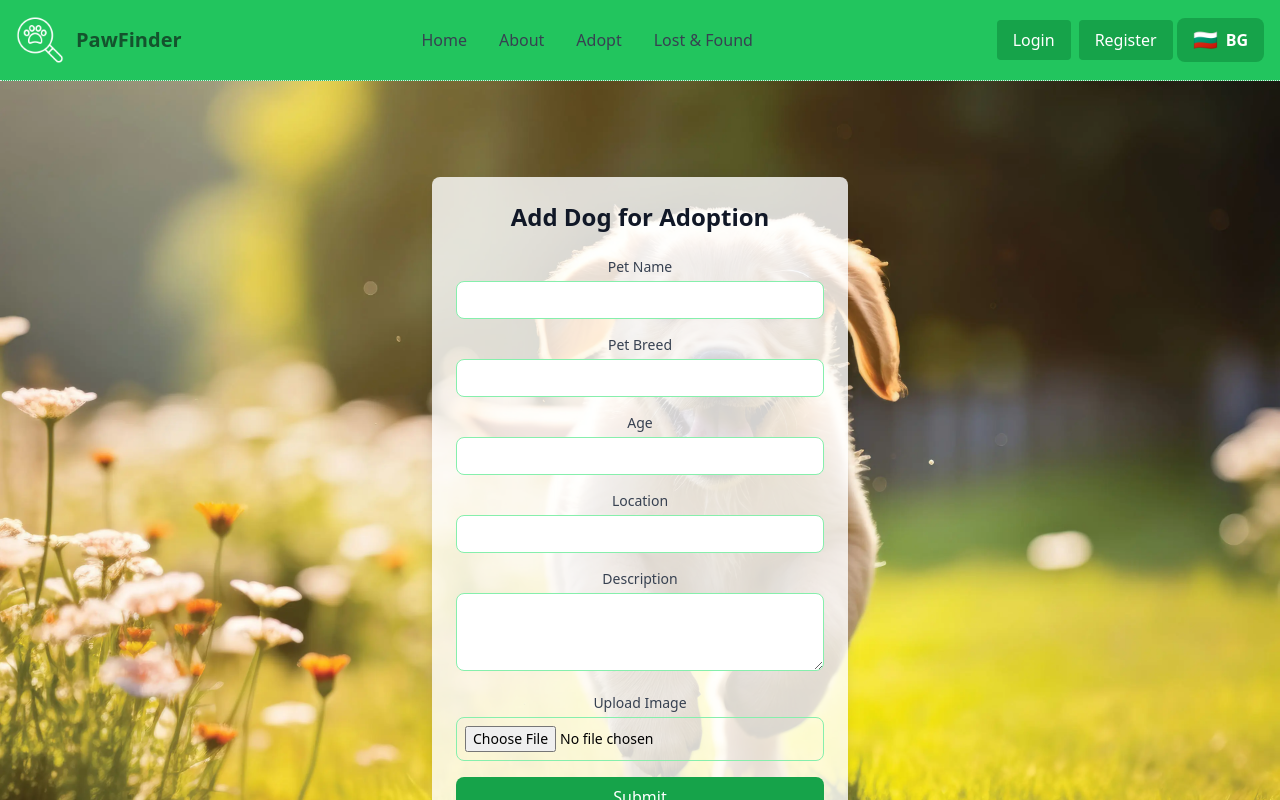
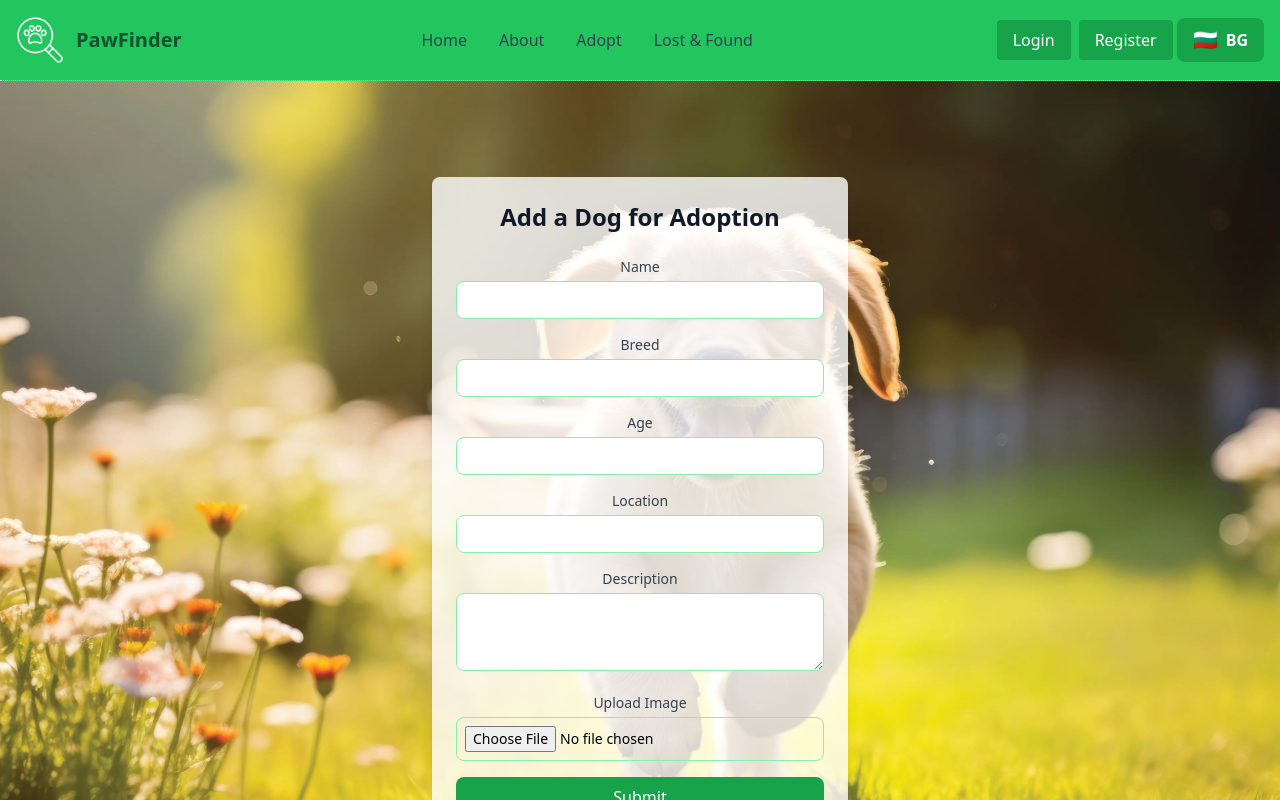
Before and after one commit to antoan-97/Pet-Finder, a React (Vite) app in the folder client/: page /dog-adoption-form in a window 1280 px wide. Built offline with nearby package versions, Linux system fonts and the light colour scheme; no server answers.

Commit message:
Implement translation in dog adoption form

```diff
--- a/client/src/components/adoptPet/dogAdoption/DogAdoptionForm.jsx
+++ b/client/src/components/adoptPet/dogAdoption/DogAdoptionForm.jsx
@@ -1,6 +1,7 @@
 import { useState, useContext } from "react";
 import { useNavigate } from "react-router-dom";
 import { useLoading } from "../../../contexts/LoadingContext";
+import { useTranslation } from 'react-i18next';
 
 import AuthContext from "../../../contexts/AuthContext";
 import Spinner from "../../common/Spinner";
@@ -10,6 +11,7 @@ export default function DogAdoptionForm() {
     const navigate = useNavigate()
     const { userId } = useContext(AuthContext);
     const { isLoading, setIsLoading } = useLoading();
+    const { t } = useTranslation();
 
     const [formData, setFormData] = useState({
         name: '',
@@ -65,11 +67,11 @@ export default function DogAdoptionForm() {
             <div className="container mx-auto px-4 max-w-md">
                 <div className="bg-white bg-opacity-80 rounded-lg shadow-lg p-6">
                     <h1 className="text-2xl font-bold text-gray-900 mb-6 text-center">
-                        Add Dog for Adoption
+                        {t('dogAdoptionForm.title')}
                     </h1>
                     <form onSubmit={handleSubmit} encType="multipart/form-data" className="space-y-4">
                         <div>
-                            <label className="block text-sm font-medium text-gray-700 mb-1">Pet Name</label>
+                            <label className="block text-sm font-medium text-gray-700 mb-1">{t('dogAdoptionForm.name')}</label>
                             <input
                                 type="text"
                                 name="name"
@@ -81,7 +83,7 @@ export default function DogAdoptionForm() {
                         </div>
 
                         <div>
-                            <label className="block text-sm font-medium text-gray-700 mb-1">Pet Breed</label>
+                            <label className="block text-sm font-medium text-gray-700 mb-1">{t('dogAdoptionForm.breed')}</label>
                             <input
                                 type="text"
                                 name="breed"
@@ -93,7 +95,7 @@ export default function DogAdoptionForm() {
                         </div>
 
                         <div>
-                            <label className="block text-sm font-medium text-gray-700 mb-1">Age</label>
+                            <label className="block text-sm font-medium text-gray-700 mb-1">{t('dogAdoptionForm.age')}</label>
                             <input
                                 type="text"
                                 name="age"
@@ -105,7 +107,7 @@ export default function DogAdoptionForm() {
                         </div>
 
                         <div>
-                            <label className="block text-sm font-medium text-gray-700 mb-1">Location</label>
+                            <label className="block text-sm font-medium text-gray-700 mb-1">{t('dogAdoptionForm.location')}</label>
                             <input
                                 type="text"
                                 name="location"
@@ -117,7 +119,7 @@ export default function DogAdoptionForm() {
                         </div>
 
                         <div>
-                            <label className="block text-sm font-medium text-gray-700 mb-1">Description</label>
+                            <label className="block text-sm font-medium text-gray-700 mb-1">{t('dogAdoptionForm.description')}</label>
                             <textarea
                                 name="description"
                                 value={formData.description}
@@ -128,7 +130,7 @@ export default function DogAdoptionForm() {
                         </div>
 
                         <div>
-                            <label className="block text-sm font-medium text-gray-700 mb-1">Upload Image</label>
+                            <label className="block text-sm font-medium text-gray-700 mb-1">{t('dogAdoptionForm.uploadImage')}</label>
                             <input
                                 type="file"
                                 name="image"
@@ -145,7 +147,7 @@ export default function DogAdoptionForm() {
 
                             className="w-full bg-green-600 text-white py-2 px-4 rounded-lg hover:bg-green-700 transition-colors duration-200"
                         >
-                            {isLoading ? <Spinner /> : 'Submit'}
+                            {isLoading ? <Spinner /> : t('dogAdoptionForm.submitButton')}
                         </button>
                     </form>
                 </div>
--- a/client/src/i18n/locales/bg/translation.json
+++ b/client/src/i18n/locales/bg/translation.json
@@ -81,5 +81,16 @@
         "backButton": "Назад към осиновяване",
         "editButton": "Редактирай",
         "deleteButton": "Изтрий"
+    },
+    "dogAdoptionForm": {
+        "title": "Добавете куче за осиновяване",
+        "name": "Име",
+        "breed": "Порода",
+        "age": "Възраст",
+        "location": "Местоположение",
+        "description": "Описание",
+        "contact": "Контакт",
+        "uploadImage": "Качи снимка",
+        "submitButton": "Добавете"
     }
 }
--- a/client/src/i18n/locales/en/translation.json
+++ b/client/src/i18n/locales/en/translation.json
@@ -82,5 +82,16 @@
         "backButton": "Back to Adoption",
         "editButton": "Edit",
         "deleteButton": "Delete"
+    },
+    "dogAdoptionForm": {
+        "title": "Add a Dog for Adoption",
+        "name": "Name",
+        "breed": "Breed",
+        "age": "Age",
+        "location": "Location",
+        "description": "Description",
+        "contact": "Contact",
+        "uploadImage": "Upload Image",
+        "submitButton": "Submit"
     }
 }
```
